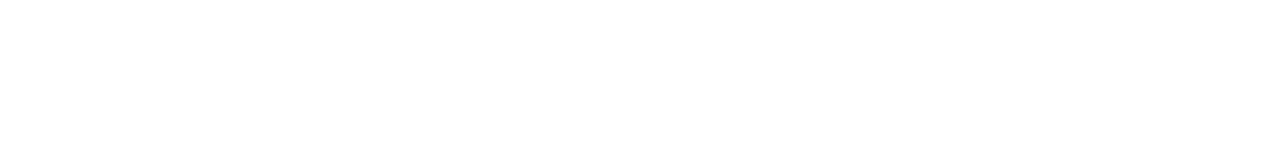
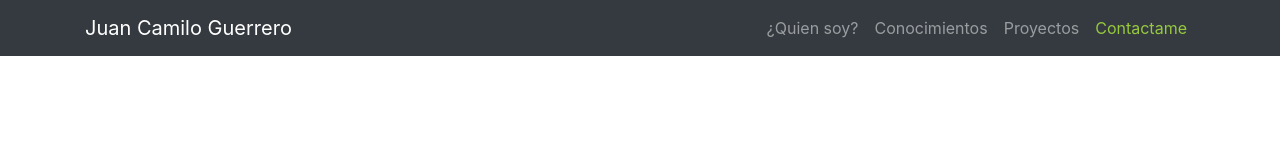
Before and after one commit to jcamilog/Portafolio, a plain HTML site: page index.html in a window 1280 px wide. Drawn offline with nearby package versions, Linux system fonts and the light colour scheme.

Commit message:
iniciando el header

```diff
--- a/index.html
+++ b/index.html
@@ -11,6 +11,31 @@
   </head>
   <body>
       <!--header-->
+      <header>
+      <nav class="navbar navbar-expand-lg navbar-dark bg-dark sticky-top">
+        <div class="container">
+          <a class="navbar-brand " href="#">Juan Camilo Guerrero</a>
+          <button class="navbar-toggler" type="button" data-toggle="collapse" data-target="#navbarSupportedContent" aria-controls="navbarSupportedContent" aria-expanded="false" aria-label="Toggle navigation">
+          <span class="navbar-toggler-icon"></span>
+          </button>
+        <div class="collapse navbar-collapse" id="navbarSupportedContent">
+          <ul class="navbar-nav ml-auto">
+            <li class="nav-item ">
+              <a class="nav-link" href="#">¿Quien soy?</a>
+            </li>
+            <li class="nav-item">
+              <a class="nav-link" href="#">Conocimientos</a>
+            </li>
+            <li class="nav-item">
+              <a class="nav-link" href="#">Proyectos</a>
+            </li>
+            <li class="nav-item">
+              <a class="nav-link text-important" href="#">Contactame</a>
+            </li>
+        </div>
+        </div>
+      </nav>
+    </header>
       <!--/header-->
 
     <!--section-->
--- a/styles.css
+++ b/styles.css
@@ -0,0 +1,7 @@
+.text-important{
+    color: #97c93e !important;
+}
+
+header p {
+    width: 80px;
+}
```
